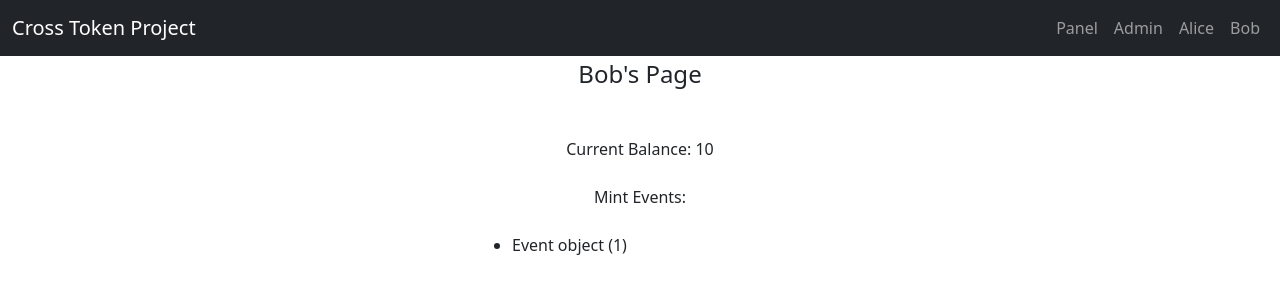
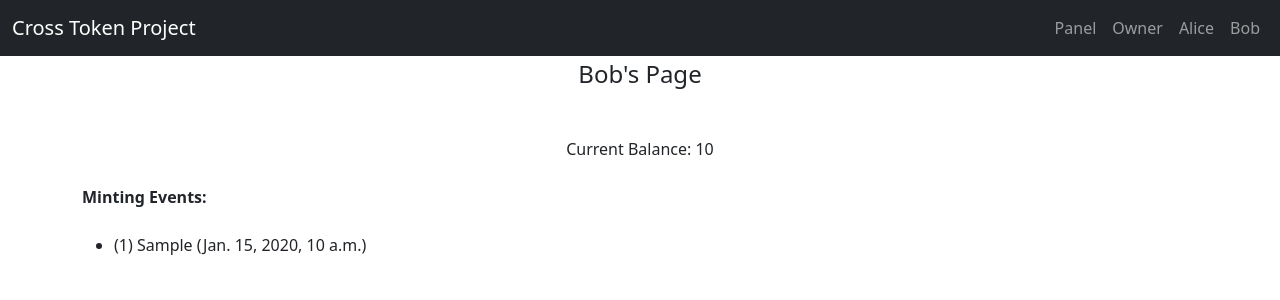
Before and after one commit to ElmiraEbrahimi/Cross-Blockchain-Token-Transfer, a Django app: template cross_token/templates/bob.html in a window 1280 px wide. Shown: the top 300 px of the page. Run offline with Django 4.2, Linux system fonts and the light colour scheme; tables that the repository leaves empty hold one stand-in row (values such as "Sample post"); the template is opened without the code that fills it: values that come from a table or form of the project are taken from there, most other values are stand-ins (such as "Sample title", 1, 10 or a date in 2020); some libraries are stand-ins or nearby versions.

Commit message:
templates updated

```diff
--- a/cross_token/templates/base.html
+++ b/cross_token/templates/base.html
@@ -23,7 +23,7 @@
                     <a class="nav-link" href="{% url 'admin:index' %}">Panel</a>
                 </li>
                 <li class="nav-item">
-                    <a class="nav-link" href="{% url 'admin-panel' %}">Admin</a>
+                    <a class="nav-link" href="{% url 'owner' %}">Owner</a>
                 </li>
                 <li class="nav-item">
                     <a class="nav-link" href="{% url 'alice' %}">Alice</a>
--- a/cross_token/templates/bob.html
+++ b/cross_token/templates/bob.html
@@ -5,12 +5,15 @@
     <div class="text-center mt-5 mb-3">
         Current Balance: {{ bob_balance }}
     </div>
-    <div class="d-flex justify-content-center mt-4">Mint Events:</div>
-    <div class="d-flex justify-content-center mt-4">
-        <ul class="w-25">
-            {% for event in mint_events %}
-                <li>{{ event }}</li>
-            {% endfor %}
-        </ul>
+
+    <div class="container">
+        <div class="d-flex  mt-4"><b>Minting Events:</b></div>
+        <div class="d-flex justify-content-center mt-4">
+            <ul class="w-100">
+                {% for event in mint_events %}
+                    <li>({{ event.id }}) {{ event.payload }} ({{ event.created_at }})</li>
+                {% endfor %}
+            </ul>
+        </div>
     </div>
 {% endblock %}
--- a/cross_token/templates/index.html
+++ b/cross_token/templates/index.html
@@ -5,7 +5,7 @@
         <h4 class="text-center mt-1 mb-2">Pages</h4>
         <ul class="list-group">
             <li class="list-group-item">
-                <a href="{% url 'admin-panel' %}">Admin</a>
+                <a href="{% url 'owner' %}">Owner</a>
             </li>
             <li class="list-group-item">
                 <a href="{% url 'alice' %}">Alice</a>
```
Also changed, not shown: cross_token/templates/alice.html (+9 -7 lines), cross_token/templates/owner.html (renamed from cross_token/templates/admin.html, +18 -11 lines).
